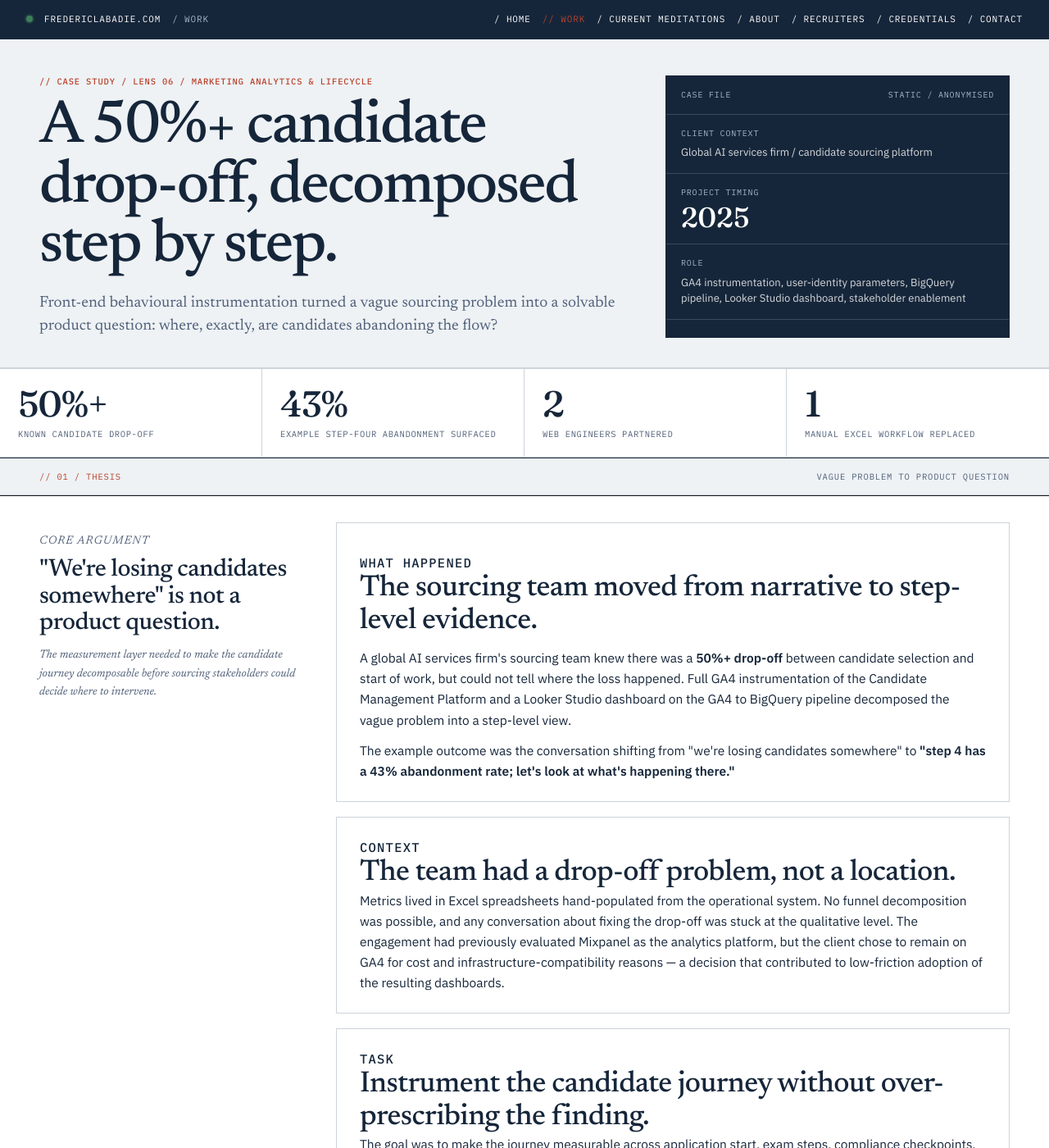
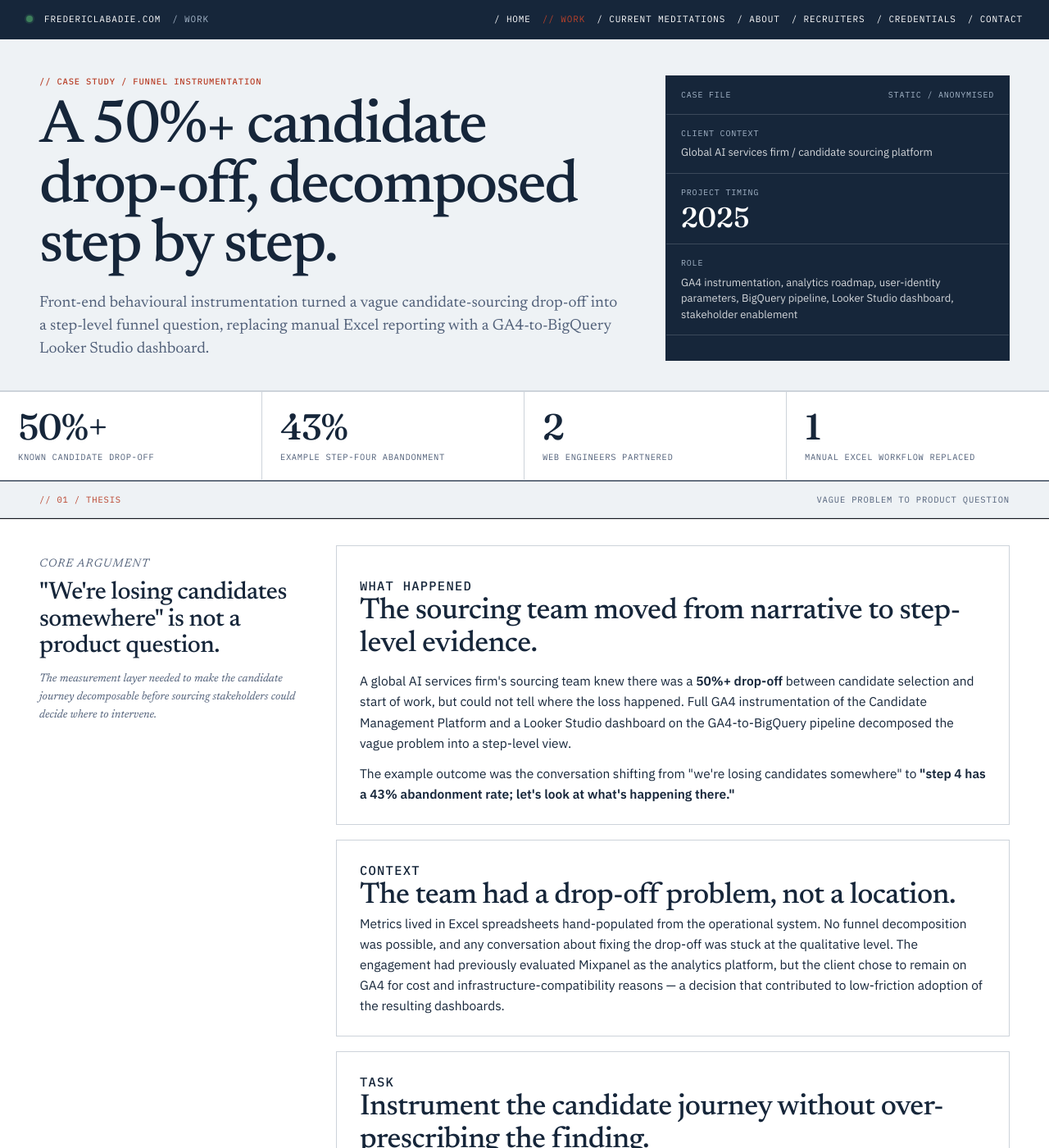
Before and after one commit to fredericlabadie/fredericlabadie.github.io, a Jekyll site: the page built from work/candidate-funnel.html, in a window 1280 px wide and 1400 px high. Shown: the whole window at 82% size. Built offline with Jekyll 4.4.1, drawn with Linux system fonts in a browser that asks for light colours; comment, search, counter and statistics services are not loaded; some of the changed text lies outside the part shown.

Commit message:
Update candidate funnel case metadata and roadmap

```diff
--- a/work/candidate-funnel.html
+++ b/work/candidate-funnel.html
@@ -3,21 +3,23 @@
 footer_label: Case study
 layout: case
 title: "A 50%+ candidate drop-off, decomposed step by step"
-description: ""
+description: "Front-end behavioural instrumentation turned a vague candidate-sourcing drop-off into a step-level funnel question, replacing manual Excel reporting with a GA4-to-BigQuery Looker Studio dashboard."
 og_title: "A 50%+ candidate drop-off, decomposed step by step &mdash; case study"
+og_description: "Candidate journey instrumentation that turned vague drop-off into step-level evidence."
 og_url: "https://fredericlabadie.com/work/candidate-funnel.html"
 twitter_title: "A 50%+ candidate drop-off, decomposed step by step &mdash; case study"
+twitter_description: "Candidate journey instrumentation that turned vague drop-off into step-level evidence."
 ---
       <header class="bp-case-hero">
         <div>
           <p class="bp-case-kicker bp-case-accent">
-            // Case study / Lens 06 / Marketing Analytics &amp; Lifecycle
+            // Case study / Funnel instrumentation
           </p>
           <h1>A 50%+ candidate drop-off, decomposed step by step.</h1>
           <p class="bp-case-dek">
-            Front-end behavioural instrumentation turned a vague sourcing
-            problem into a solvable product question: where, exactly, are
-            candidates abandoning the flow?
+            Front-end behavioural instrumentation turned a vague candidate-sourcing
+            drop-off into a step-level funnel question, replacing manual Excel
+            reporting with a GA4-to-BigQuery Looker Studio dashboard.
           </p>
         </div>
         <aside class="bp-case-hero-panel" aria-label="Case summary">
@@ -34,8 +36,8 @@
           <div class="bp-case-panel-row">
             <span>Role</span>
             <p>
-              GA4 instrumentation, user-identity parameters, BigQuery pipeline,
-              Looker Studio dashboard, stakeholder enablement
+              GA4 instrumentation, analytics roadmap, user-identity parameters,
+              BigQuery pipeline, Looker Studio dashboard, stakeholder enablement
             </p>
           </div>
         </aside>
@@ -47,7 +49,7 @@
         </article>
         <article>
           <strong>43%</strong
-          ><span>example step-four abandonment surfaced</span>
+          ><span>example step-four abandonment</span>
         </article>
         <article>
           <strong>2</strong><span>web engineers partnered</span>
@@ -84,7 +86,7 @@
               <strong>50%+ drop-off</strong> between candidate selection and
               start of work, but could not tell where the loss happened. Full
               GA4 instrumentation of the Candidate Management Platform and a
-              Looker Studio dashboard on the GA4 to BigQuery pipeline decomposed
+              Looker Studio dashboard on the GA4-to-BigQuery pipeline decomposed
               the vague problem into a step-level view.
             </p>
             <p>
@@ -124,6 +126,12 @@
               The stakeholder framing mattered: this was presented as new data
               available for sourcing decisions, not as a premature conclusion to
               react to.
+            </p>
+            <p>
+              I also built and presented the analytics roadmap for the
+              engagement, establishing measurement priorities across the
+              Candidate Sourcing Platform, Refer a Friend, and My Performance
+              Dashboard product areas.
             </p>
           </article>
         </div>
@@ -225,7 +233,7 @@
               per-candidate and per-programme segmentation.
             </p>
             <p>
-              I then built a Looker Studio dashboard on the GA4 to BigQuery
+              I then built a Looker Studio dashboard on the GA4-to-BigQuery
               pipeline that replaced the manual Excel workflow with a queryable
               view of candidate flow.
             </p>
@@ -263,7 +271,7 @@
               </li>
               <li>
                 <strong>Manual Excel workflow replaced</strong> with a Looker
-                Studio dashboard on the GA4 to BigQuery pipeline.
+                Studio dashboard on the GA4-to-BigQuery pipeline.
               </li>
               <li>
                 <strong>Stakeholder sync in May 2025</strong> framed the work as
```
Also changed, not shown: other parts of work/candidate-funnel.html (+1 -1 lines).
